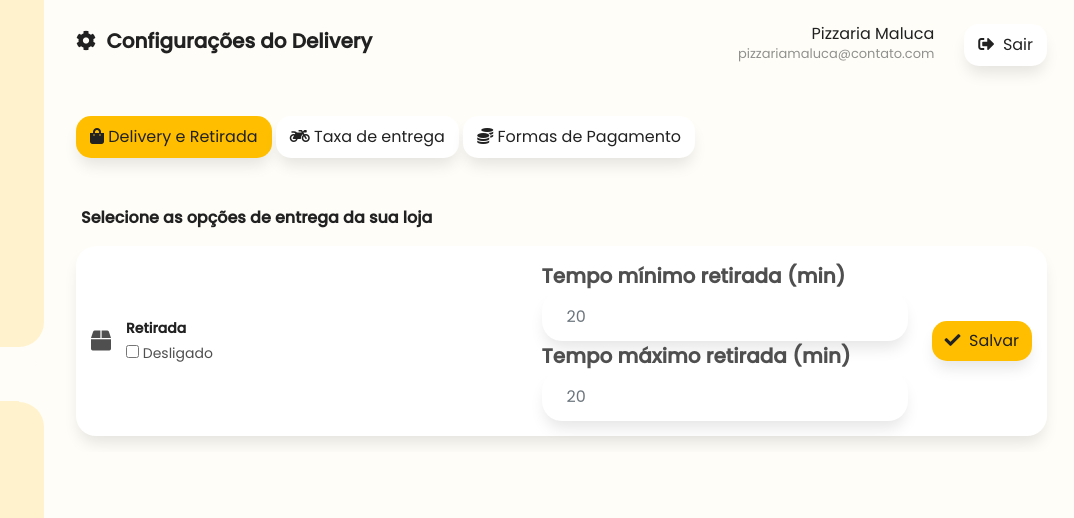
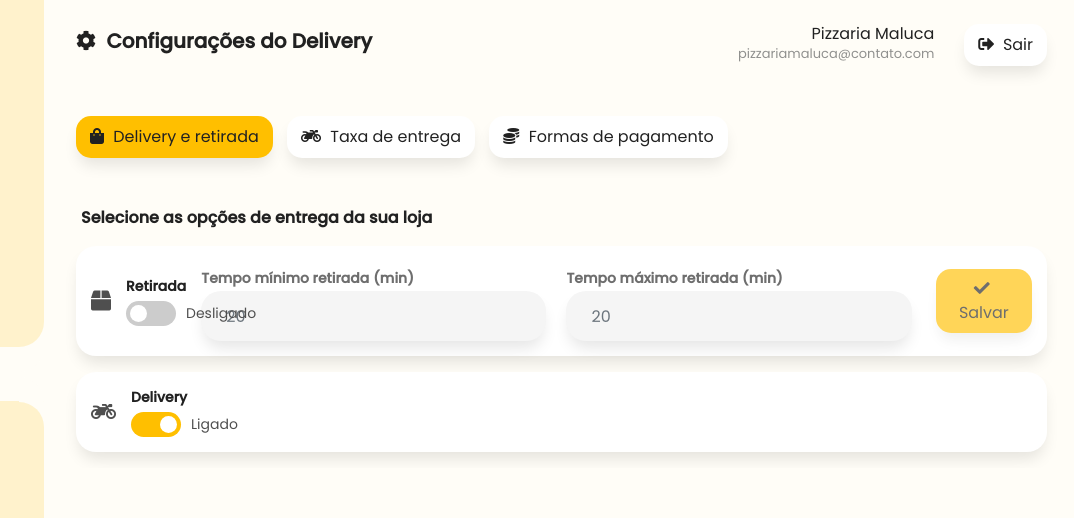
Before and after one commit to victoralves87/projeto-delivery, a plain HTML site: page painel/configuracoes.html in a window 1280 px wide. Shown: the top 518 px of the page, 206-1280 px from the left. Drawn offline with Linux system fonts and the light colour scheme.

Commit message:
terminei layout mase tela config

```diff
--- a/painel/configuracoes.html
+++ b/painel/configuracoes.html
@@ -1,5 +1,5 @@
 <!DOCTYPE html>
-<html lang="en">
+<html lang="ept-br">
 <head>
     <meta charset="UTF-8">
     <meta name="viewport" content="width=device-width, initial-scale=1.0">
@@ -28,15 +28,15 @@
                     <i class="fas fa-home"></i> Início
                 </a>
 
-                <a href="./pedidos.html" class="menu-item ">
+                <a href="./pedidos.html" class="menu-item">
                     <i class="fas fa-utensils"></i> Pedidos
                 </a>
 
-                <a href="cardapio.html" class="menu-item">
+                <a href="./cardapio.html" class="menu-item">
                     <i class="fas fa-book-open"></i> Cardápio
                 </a>
 
-                <a href="configuracoes.html" class="menu-item active">
+                <a href="./configuracoes.html" class="menu-item active">
                     <i class="fas fa-cog"></i> Configurações
                 </a>
 
@@ -82,26 +82,30 @@
 
             <div class="conteudo-inner">
                 <div class="container">
+                    <div class="row">
 
-                    <div class="row">
                         <div class="col-12">
+
                             <div class="menus-config">
-                                <a class="btn btn-white btn-sm active" href="#">
-                                    <i class="fas fa-shopping-bag"></i> Delivery e Retirada
+                                <a href="#" class="btn btn-white btn-sm active">
+                                    <i class="fas fa-shopping-bag"></i> Delivery e retirada
                                 </a>
-                                <a class="btn btn-white btn-sm" href="#">
+                                <a href="#" class="btn btn-white btn-sm">
                                     <i class="fas fa-motorcycle"></i> Taxa de entrega
                                 </a>
-                                <a class="btn btn-white btn-sm" href="#">
-                                    <i class="fas fa-coins"></i> Formas de Pagamento
+                                <a href="#" class="btn btn-white btn-sm">
+                                    <i class="fas fa-coins"></i> Formas de pagamento
                                 </a>
                             </div>
+
                         </div>
 
                         <div class="col-12 mt-5" id="delivery-retirada">
+
                             <p class="title-categoria mb-0">
                                 <b>Selecione as opções de entrega da sua loja</b>
                             </p>
+
                             <div class="container-group mb-3">
                                 <div class="card card-address cursor-default mt-3">
                                     <div class="img-icon-details">
@@ -110,43 +114,61 @@
                                     <div class="infos config">
                                         <p class="name mb-1"><b>Retirada</b></p>
                                         <label class="switch">
-                                            <input type="checkbox">
+                                            <input type="checkbox" />
                                             <span class="slider round"></span>
                                             <span class="text mb-0">Desligado</span>
                                         </label>
                                     </div>
-                                    <div class="tempo">
+                                    <div class="tempo disabled">
                                         <div class="form-group">
-                                            <label ><b>Tempo mínimo retirada (min)</b></label>
-                                            <input type="number" class="form-control" placeholder="20">
+                                            <label><b>Tempo mínimo retirada (min)</b></label>
+                                            <input type="number" class="form-control" placeholder="20" disabled/>
                                         </div>
                                         <div class="form-group">
-                                            <label ><b>Tempo máximo retirada (min)</b></label>
-                                            <input type="number" class="form-control" placeholder="20">
+                                            <label><b>Tempo máximo retirada (min)</b></label>
+                                            <input type="number" class="form-control" placeholder="20" disabled/>
                                         </div>
                                     </div>
-                                    <a class="btn btn-yellow btn-sm ms-4">
+                                    <a class="btn btn-yellow btn-sm ms-4 disabled">
                                         <i class="fas fa-check"></i>&nbsp; Salvar
                                     </a>
                                 </div>
                             </div>
+
+                            <div class="container-group mb-3">
+                                <div class="card card-address cursor-default mt-3">
+                                    <div class="img-icon-details">
+                                        <i class="fas fa-motorcycle"></i>
+                                    </div>
+                                    <div class="infos config">
+                                        <p class="name mb-1"><b>Delivery</b></p>
+                                        <label class="switch">
+                                            <input type="checkbox" checked />
+                                            <span class="slider round"></span>
+                                            <span class="text mb-0">Ligado</span>
+                                        </label>
+                                    </div>
+                                </div>
+                            </div>
+
                         </div>
+
                         <div class="col-12 mt-5 hidden" id="taxa-entrega">
 
                         </div>
+
                         <div class="col-12 mt-5 hidden" id="forma-pagamento">
 
                         </div>
+
                     </div>
                 </div>
-
             </div>
 
         </div>
 
     </section>
 
-
     <script type="text/javascript" src="../js/bootstrap.bundle.min.js"></script>
 
 </body>
--- a/painel/css/painel.css
+++ b/painel/css/painel.css
@@ -440,3 +440,101 @@ h1.title-page {
 }
 
 /*DELIVERY E RETIRADA*/
+
+.menus-config i {
+    margin-right: 5px;
+}
+
+.menus-config a {
+    margin-right: 10px;
+}
+
+.switch {
+    position: relative;
+    display: inline-block;
+    width: 50px;
+    height: 25px;
+}
+
+.switch input {
+    opacity: 0;
+    width: 0;
+    height: 0;
+}
+
+.slider {
+    position: absolute;
+    cursor: pointer;
+    top: 0;
+    left: 0;
+    right: 0;
+    bottom: 0;
+    background-color: var(--color-separate);
+    transition: .4s;
+    -webkit-transition: .4s;
+}
+
+.slider::before {
+    content: "";
+    position: absolute;
+    height: 17px;
+    width: 17px;
+    left: 4px;
+    bottom: 4px;
+    background-color: var(--color-white);
+    transition: .4s;
+    -webkit-transition: .4s;
+}
+
+input:checked + .slider {
+    background-color: var(--color-primary);
+}
+
+input:focus + .slider {
+    box-shadow: 0 0 1px var(--color-primary);
+}
+
+input:checked + .slider::before {
+    transform: translateX(25px);
+    -webkit-transform: translateX(25px);
+    -ms-transform: translateX(25px);
+}
+
+.slider.round {
+    border-radius: 34px;
+}
+
+.slider.round::before {
+    border-radius: 50%;
+}
+
+.infos.config .text {
+    position: absolute;
+    left: 60px;
+    top: 2px;
+}
+
+.tempo {
+    display: flex;
+}
+
+.tempo label {
+    font-size: 14px;
+    color: var(--color-black);
+}
+
+.tempo .form-group {
+    margin-right: 20px;
+}
+
+.tempo .form-group:last-child {
+    margin-right: 0px;
+}
+
+.tempo.disabled label {
+    opacity: 0.65;
+}
+
+.tempo.disabled input {
+    background-color: #f5f5f5!important;
+}
```
